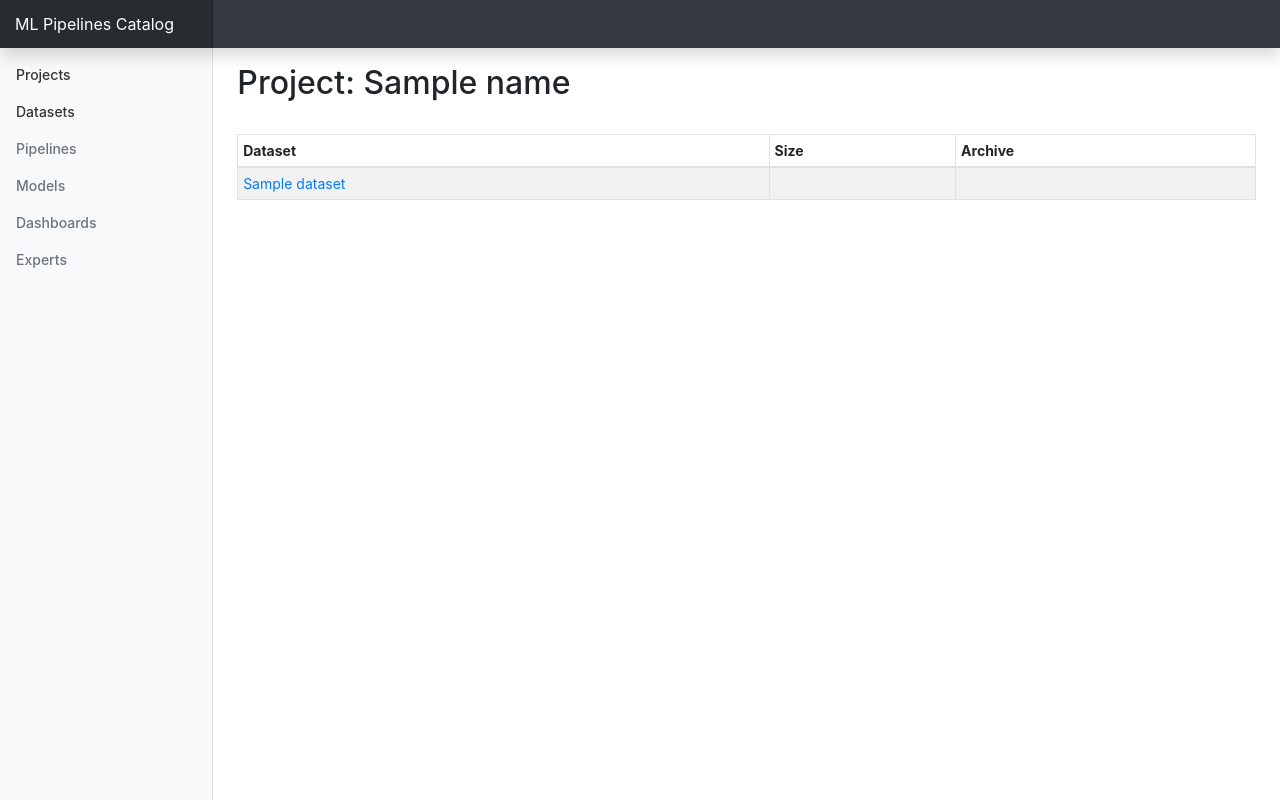
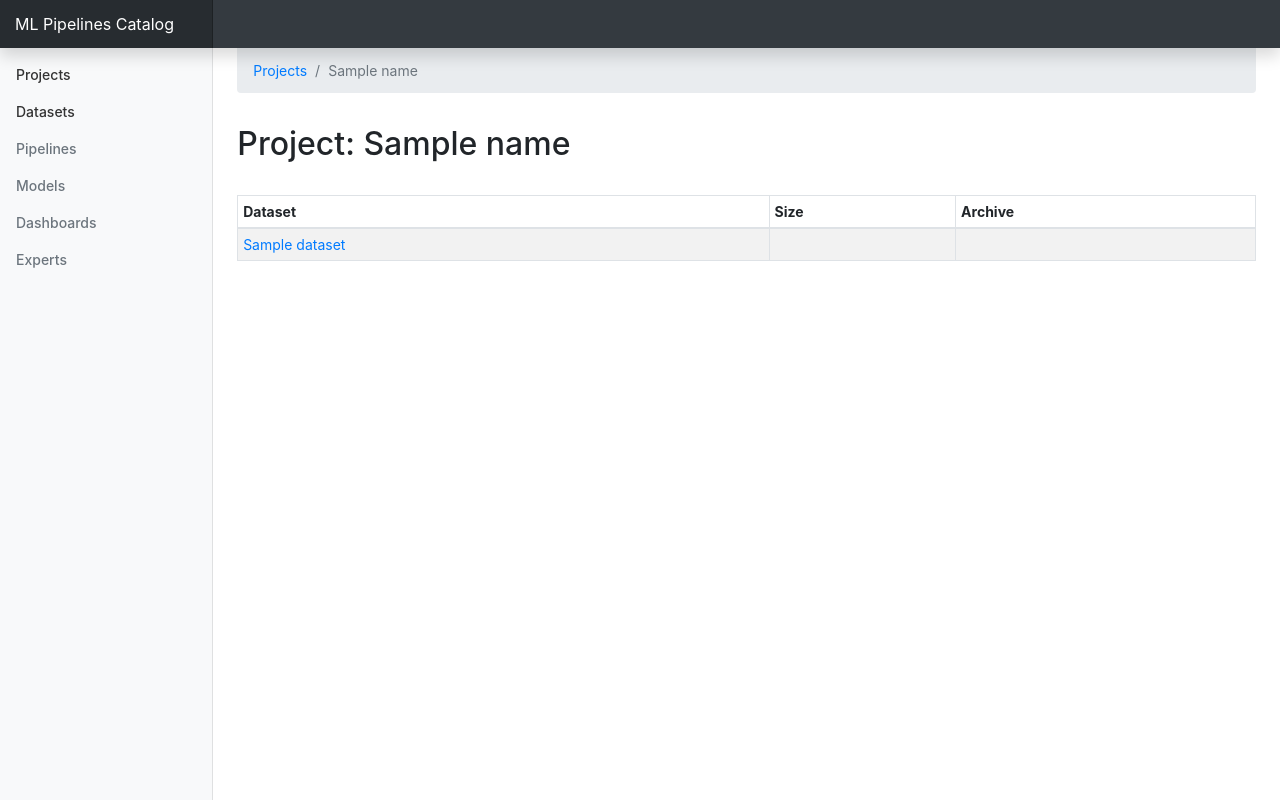
Before and after one commit to bitgn/ml-pipelines, a Django app: template mlp/templates/explore/project.html in a window 1280 px wide. Run offline with Django 3.2, Linux system fonts and the light colour scheme; the template is opened without the code that fills it: most values are stand-ins (such as "Sample title", 1, 10 or a date in 2020); parts of the project's set-up code (start-up, migrations or seed data) failed here and were passed over; some libraries are stand-ins or nearby versions.

Commit message:
Add breadcrumbs to project and dataset views

```diff
--- a/mlp/templates/explore/project.html
+++ b/mlp/templates/explore/project.html
@@ -2,6 +2,15 @@
 
 
 {% block content %}
+
+    <nav aria-label="breadcrumb">
+      <ol class="breadcrumb  rounded-bottom" style="border-top-left-radius: 0; border-top-right-radius: 0;">
+        <li class="breadcrumb-item"><a href="{% url "explore:projects" %}">Projects</a></li>
+        <li class="breadcrumb-item active" aria-current="page">{{ name }}</li>
+      </ol>
+    </nav>
+
+
     <div class="d-flex justify-content-between flex-wrap flex-md-nowrap align-items-center pt-3 pb-2 mb-3">
         <h1 class="h2">Project: {{ name }}</h1>
 
--- a/mlp/templates/explore/view-dataset.html
+++ b/mlp/templates/explore/view-dataset.html
@@ -5,8 +5,8 @@
 
 <nav aria-label="breadcrumb">
   <ol class="breadcrumb  rounded-bottom" style="border-top-left-radius: 0; border-top-right-radius: 0;">
-    <li class="breadcrumb-item"><a href="#">Explore</a></li>
-    <li class="breadcrumb-item"><a href="#">{{ project.name }}</a></li>
+    <li class="breadcrumb-item"><a href="{% url "explore:projects" %}">Projects</a></li>
+    <li class="breadcrumb-item"><a href="{% url "explore:view_project" dataset.project_id %}" class="project-link">{{ project.name }}</a></li>
     <li class="breadcrumb-item active" aria-current="page">{{ dataset.name }}</li>
   </ol>
 </nav>
@@ -24,8 +24,6 @@
             <div class="col">
 
                 <div>
-
-                    <strong>Project:</strong> <a href="{% url "explore:view_project" dataset.project_id %}" class="project-link">{{ project.name }}</a><br/>
                     <strong>Records: </strong>{{ dataset.record_count }}<br/>
                     <strong>Files: </strong> {{ dataset.file_count }}<br />
                     <strong>Size:</strong>  <span class="zip-size">{% if dataset.zip_bytes_set %}{{ dataset.zip_bytes|fmt_bytes }}{% else %}N/A{% endif %}</span><br/>
```
